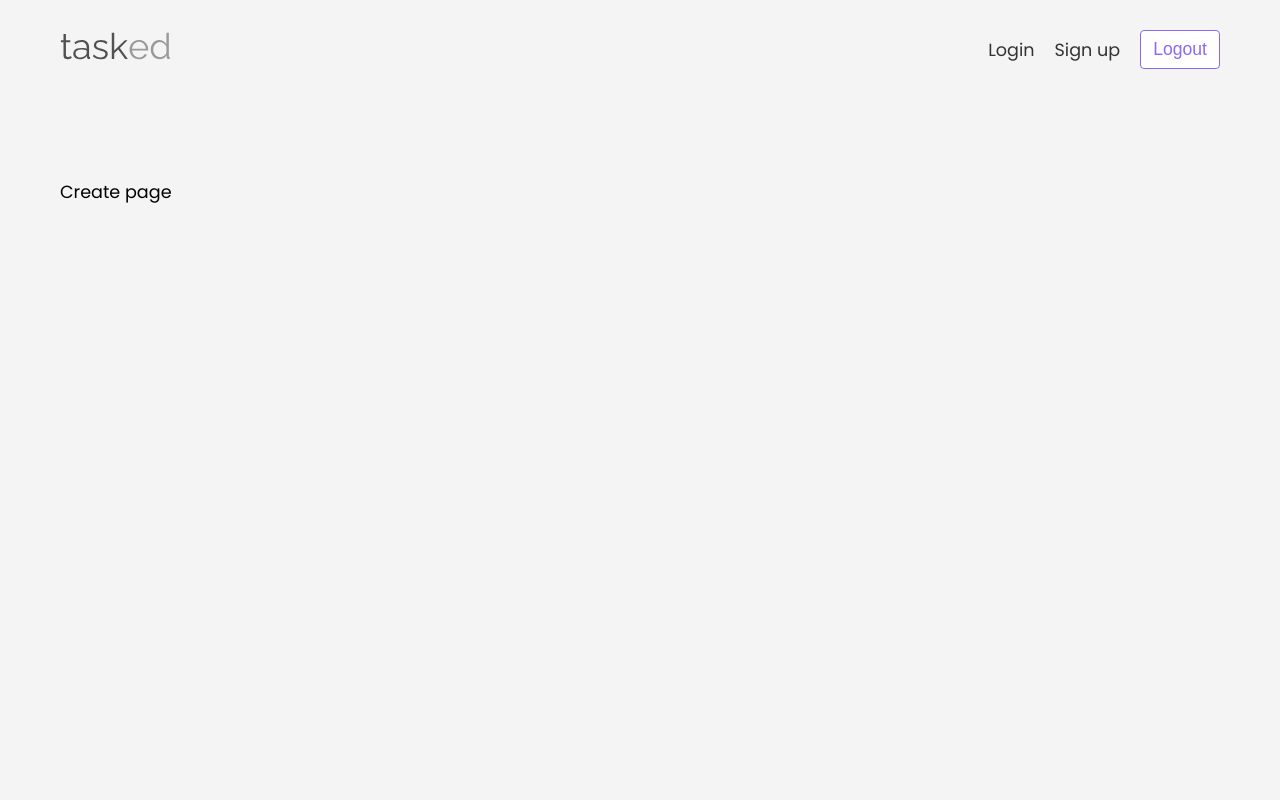
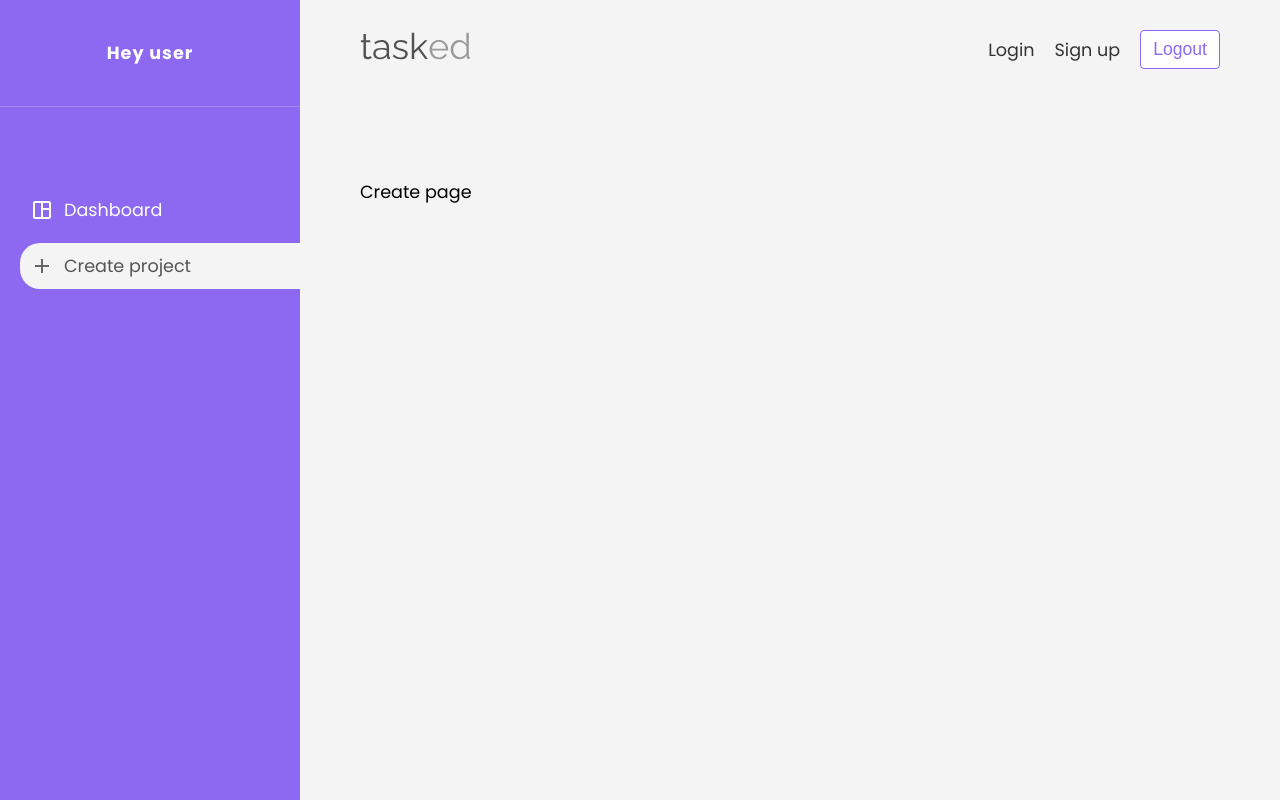
Before and after one commit to e1401/Tasked, a React (Create React App) app: page /create in a window 1280 px wide. Built offline with nearby package versions, Linux system fonts and the light colour scheme; no server answers.

Commit message:
Add sidebar

```diff
--- a/src/App.jsx
+++ b/src/App.jsx
@@ -6,6 +6,7 @@
 import Project from './pages/project/Project';
 import NotFound from './pages/notFound/NotFound';
 import Navbar from './components/Navbar';
+import Sidebar from './components/Sidebar';
 //styles
 import './App.css';
 
@@ -13,6 +14,7 @@
   return (
     <div className="App">
       <BrowserRouter>
+        <Sidebar />
         <div className="container">
           <Navbar />
           <Switch>
--- /dev/null
+++ b/src/components/Sidebar.css
@@ -0,0 +1,47 @@
+.sidebar {
+  width: 300px;
+  min-width: 300px;
+  background: var(--primary-color);
+  min-height: 100vh;
+  box-sizing: border-box;
+  position: relative;
+  color: #fff;
+}
+.sidebar-content {
+  position: fixed;
+  width: inherit;
+}
+.sidebar .user {
+  font-weight: bold;
+  text-align: center;
+  letter-spacing: 1px;
+  padding: 40px 30px;
+  border-bottom: 1px solid rgba(255, 255, 255, 0.2);
+}
+.sidebar .links {
+  margin-top: 80px;
+  margin-left: 20px;
+}
+.sidebar .links li {
+  margin-top: 10px;
+}
+.sidebar .links a {
+  display: flex;
+  padding: 10px;
+  text-decoration: none;
+  width: 100%;
+  color: #fff;
+  box-sizing: border-box;
+}
+.sidebar .links img {
+  margin-right: 10px;
+  filter: invert(100%);
+}
+.sidebar .links a.active {
+  color: #555;
+  background: var(--bg-color);
+  border-radius: 20px 0 0 20px;
+}
+.sidebar .links .active img {
+  filter: invert(40%);
+}
--- /dev/null
+++ b/src/components/Sidebar.jsx
@@ -0,0 +1,37 @@
+import { NavLink } from 'react-router-dom';
+
+//styles and assets
+import './Sidebar.css';
+import AddIcon from '../assets/add_icon.svg';
+import DashboardIcon from '../assets/dashboard_icon.svg';
+
+function Sidebar() {
+  return (
+    <div className="sidebar">
+      <div className="sidebar-content">
+        <div className="user">
+          {/* place for avatar and user */}
+          <p>Hey user</p>
+        </div>
+        <nav className="links">
+          <ul>
+            <li>
+              <NavLink exact to="/">
+                <img src={DashboardIcon} alt="dashboard icon" />
+                <span>Dashboard</span>
+              </NavLink>
+            </li>
+            <li>
+              <NavLink to="/create">
+                <img src={AddIcon} alt="add project icon" />
+                <span>Create project</span>
+              </NavLink>
+            </li>
+          </ul>
+        </nav>
+      </div>
+    </div>
+  );
+}
+
+export default Sidebar;
```
